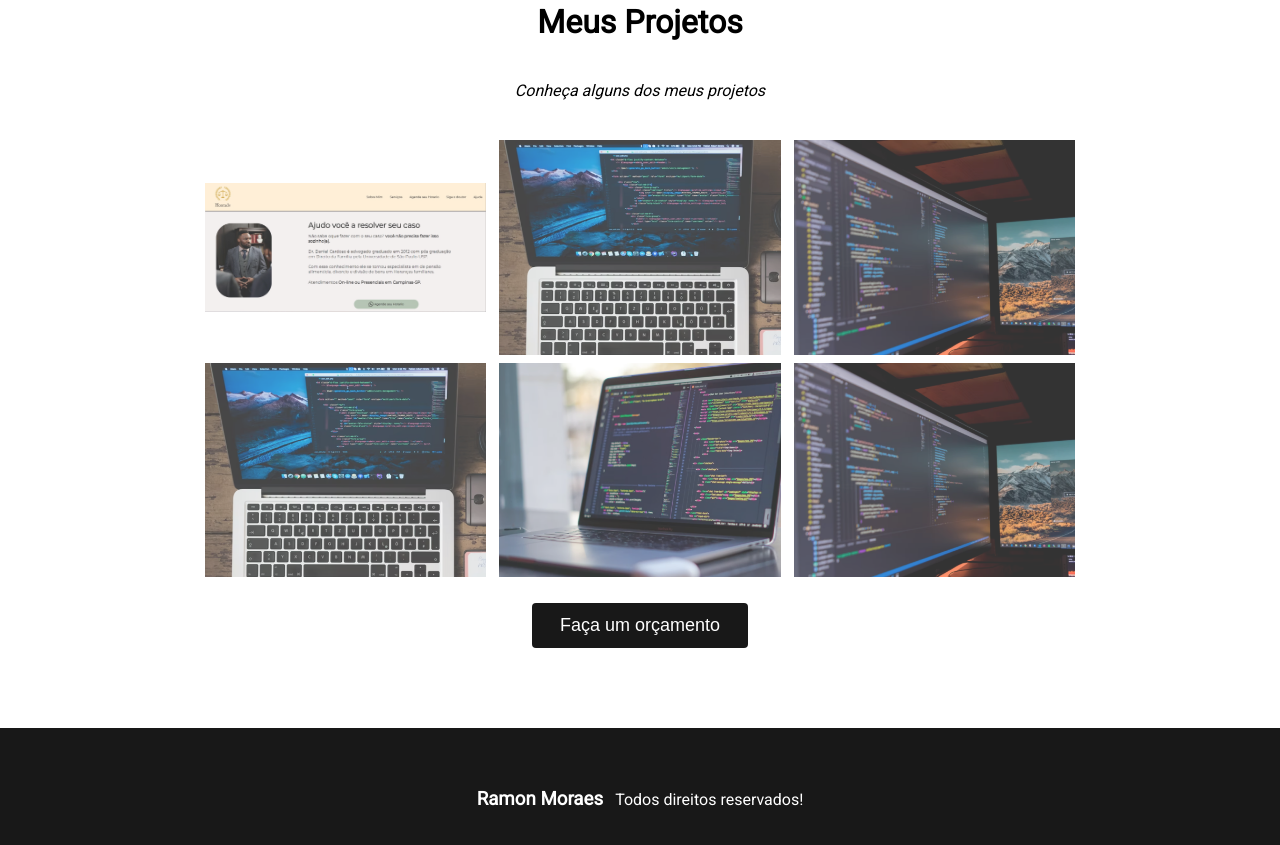
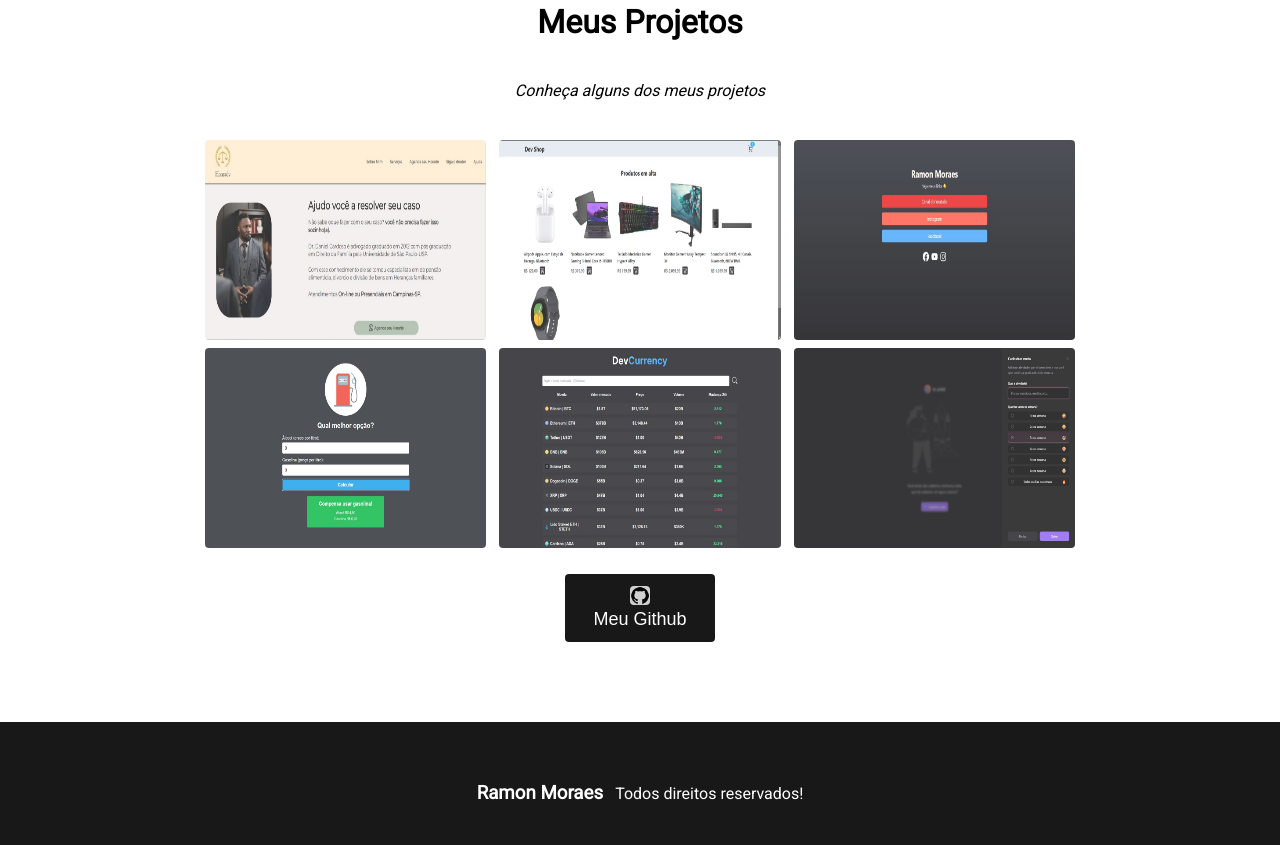
Before and after one commit to MoneMoraes/portfolio, a plain HTML site: page index.html in a window 1280 px wide. Shown: the part 1657-2502 px from the top of the page. Drawn offline with Linux system fonts and the light colour scheme.

Commit message:
atualização de projetos

```diff
--- a/index.html
+++ b/index.html
@@ -8,7 +8,7 @@
     <link href="https://fonts.googleapis.com/css2?family=Roboto&display=swap" rel="stylesheet">
     <link rel="stylesheet" href="style.css">
 
-    <title>Meu Portfolio</title>
+    <title>Meu Portfólio</title>
 </head>
 <body>
 
@@ -34,7 +34,7 @@
     <section id="home" class="main">
         <div>
             <div class="fotoPrincipal"><img src="images/euportifolio.png" alt="foto minha"></div>
-            <h1>Olá,<br>Seja Bem Vindo ao meu Portfolio.</h1>
+            <h1>Olá,<br>Seja Bem Vindo ao meu Portfólio.</h1>
             <p>Prazer, Meu nome é Ramon Moraes!</p>
             <a href="#projetos">
                 <button class="call-to-action">
@@ -49,7 +49,7 @@
     <section id="sobre" class="sobre">
         <div>
             <h2>Sobre Mim</h2>
-            <p>Meu nome é Ramon e estou em uma jornada empolgante na área de desenvolvimento de software. Atualmente, estou cursando o terceiro período do curso de Análise e Desenvolvimento de Sistemas, onde tenho aprofundado meus conhecimentos e habilidades em programação e desenvolvimento de software.
+            <p>Meu nome é Ramon e estou em uma jornada empolgante na área de desenvolvimento de software. Atualmente, estou cursando o quarto período do curso de Análise e Desenvolvimento de Sistemas, onde tenho aprofundado meus conhecimentos e habilidades em programação e desenvolvimento de software.
                 <br><br>
             Durante esse período, desenvolvi alguns projetos que destacam meu crescimento e dedicação. Abaixo estão alguns exemplos.
             <br><br>
@@ -68,19 +68,27 @@
         <p>Conheça alguns dos meus projetos</p>
 
         <div class="projetos-list">
+
             <img src="images/landing-page.jpg" alt="foto do projeto 1">
-            <img src="images/projeto2.png" alt="foto do projeto 2">
-            <img src="images/projeto3.png" alt="foto do projeto 3">
+            <img src="images/carrinho.jpg" alt="foto do projeto 2">
+            <img src="images/devLink.jpg" alt="foto do projeto 3">
         </div>
 
         <div class="projetos-list">
-            <img src="images/projeto2.png" alt="foto do projeto 2">
-            <img src="images/projeto1.png" alt="foto do projeto 1">
-            <img src="images/projeto3.png" alt="foto do projeto 3">
+            <img src="images/calculadora.jpg" alt="foto do projeto 2">
+            <img src="images/devMoedas.jpg" alt="foto do projeto 1">
+            <img src="images/controladorDeMetas.jpg" alt="foto do projeto 3">
         </div>
 
-        <a href="https://api.whatsapp.com/send?phone=5532991561723">
-            <button class="action">Faça um orçamento</button>
+        <a href="https://github.com/MoneMoraes">
+
+            <button class="action">
+
+            <img class="GitHub" src="images/211904_social_github_icon.png">
+
+            <span>Meu Github</span>
+
+            </button>
         </a>
 
     </section>
--- a/style.css
+++ b/style.css
@@ -154,6 +154,10 @@ html{
     font-style: italic;
 }
 
+.projetos a{
+    text-decoration: none;
+}
+
 .projetos-list{
     width: 100%;
     margin-bottom: 8px;
@@ -162,17 +166,22 @@ html{
     align-items: center;
 }
 
+
 .projetos img{
     width: 22%;
     margin-left: 0.5%;
     margin-right: 0.5%;
+    height: 200px;
     opacity: 0.8;
     transition: 0.9s;
+    border-radius: 4px;
+    cursor: pointer;
 }
 
 .projetos img:hover{
     opacity: 1;
 }
+
 
 .action{
     background-color: #181818;
@@ -183,6 +192,15 @@ html{
     color: #ffffff;
     margin-top: 18px;
     cursor: pointer;
+    display: flex;
+    flex-direction: column;
+    align-items: center;
+}
+
+.GitHub{
+    max-height: 19px;
+    background-color: #ffffff;
+    margin-bottom: 4px;
 }
 
 /* FIM PROJETOS*/
```
Also changed, not shown: images/211904_social_github_icon.png (added), images/calculadora.jpg (added), images/carrinho.jpg (added), images/controladorDeMetas.jpg (added), images/devLink.jpg (added), images/devMoedas.jpg (added).
